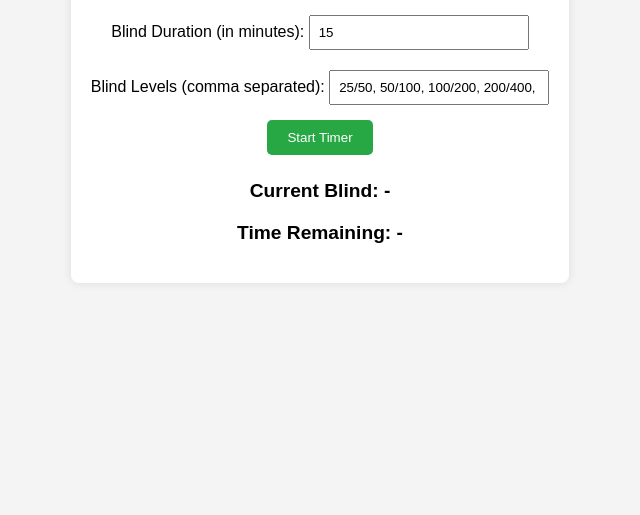
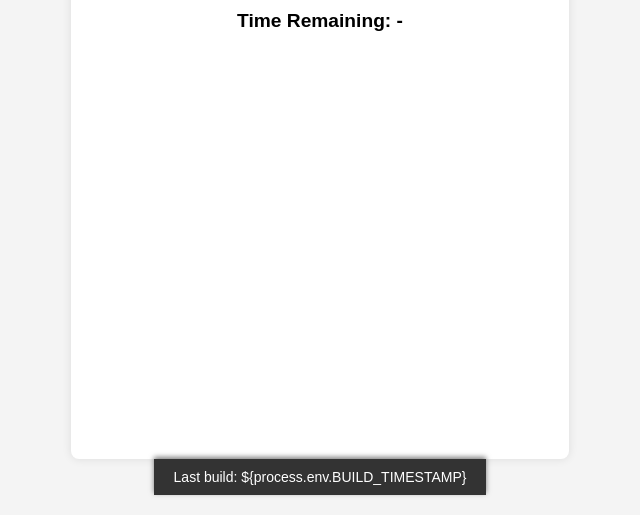
Before and after one commit to alos-source/pokerBlinds2, a plain HTML site: page index.html in a window 1280 px wide. Shown: the part 325-840 px from the top of the page, without its empty margins (320-960 px from the left). Drawn offline with Linux system fonts and the light colour scheme.

Commit message:
add footer with build info

```diff
--- a/index.html
+++ b/index.html
@@ -37,7 +37,18 @@
             <pre id="gameLog"></pre>
             <button id="downloadLogBtn">Download Log</button>
         </div>
+
     </div>
+
+      <footer>
+        <p>Last build: <span id="build-timestamp">Lade Zeitstempel...</span></p>
+    <!--    <p><a href="#">Datenschutz</a> | <a href="#">Impressum</a></p> -->
+    </footer>
+
+      <script>
+        document.getElementById('build-timestamp').textContent = "${process.env.BUILD_TIMESTAMP}";
+      </script>
+
 
     <script src="app.js"></script>
 
--- a/styles.css
+++ b/styles.css
@@ -60,3 +60,48 @@ button:disabled {
 .warning {
     color: red;
 }
+
+footer {
+    background-color: #333; /* Dunkler Hintergrund */
+    color: #fff; /* Weiße Schriftfarbe */
+    text-align: center; /* Text zentriert */
+    padding: 10px 20px; /* Innenabstand */
+    /*width: 100%;  Dehnt den Footer über die gesamte Breite */
+    box-shadow: 0 -2px 5px rgba(0, 0, 0, 0.5); /* Schatten-Effekt für Tiefe */
+    position: relative; /* Positionierung für Styling */
+}
+
+footer p {
+    margin: 0; /* Entfernt Standard-Margin */
+    font-size: 14px; /* Schriftgröße */
+}
+
+footer a {
+    color: #fff; /* Weiße Schriftfarbe für Links */
+    text-decoration: none; /* Keine Unterstreichung */
+}
+
+footer a:hover {
+    text-decoration: underline; /* Unterstreicht Links beim Hover */
+}
+
+body {
+    font-family: Arial, sans-serif;
+    background-color: #f4f4f4;
+    margin: 0;
+    padding: 20px;
+    display: flex;
+    flex-direction: column; /* Fügt Flex-Richtung hinzu */
+    justify-content: center;
+    align-items: center;
+    height: 100vh;
+}
+
+.container {
+    background-color: #fff;
+    padding: 20px;
+    border-radius: 8px;
+    box-shadow: 0 0 10px rgba(0, 0, 0, 0.1);
+    text-align: center;
+    flex: 1; /* Lässt die Container die verbleibende Höhe einnehmen */
+}
```
